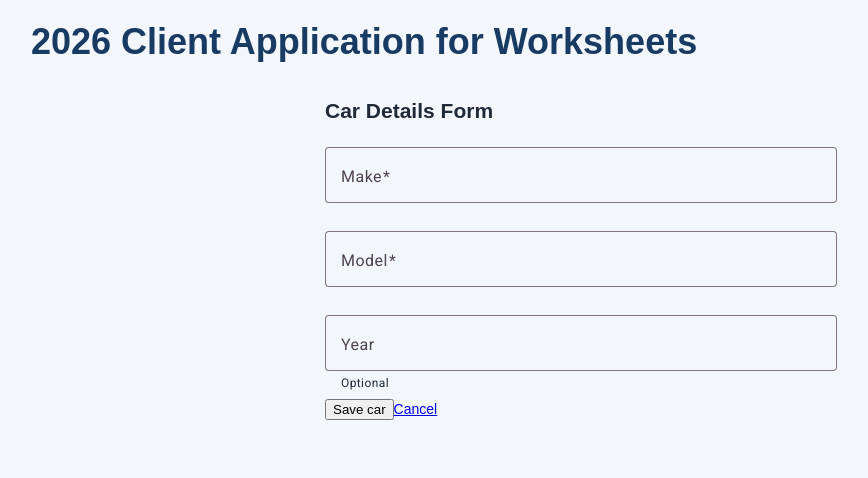
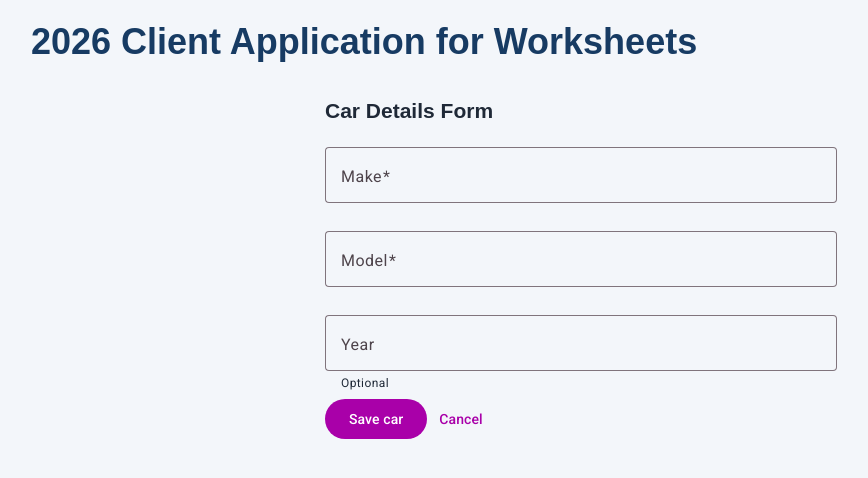
Before and after one commit to S00272657/WP2-AngularWorksheets, an Angular app: page /cars/new in a window 1280 px wide. Shown: the top 478 px of the page, without its empty margins (59-927 px from the left). Built offline with nearby package versions, Linux system fonts and the light colour scheme.

Commit message:
WS4 - task4 added material styling to buttons on form

```diff
--- a/src/app/features/cars/car-form/car-form.html
+++ b/src/app/features/cars/car-form/car-form.html
@@ -21,30 +21,42 @@
 
   <!-- Model Field -->
   <div class="form-group">
-    <mat-form-field appearance="outline" >
+    <mat-form-field appearance="outline">
       <mat-label>Model</mat-label>
       <input matInput formControlName="model" placeholder="e.g. Corolla" />
-      <mat-error>Model is required</mat-error>
+
+      @if (carForm.controls.make.hasError('required')) {
+      <mat-error>Make is required</mat-error>
+      } @else if (carForm.controls.make.hasError('maxlength')) {
+      <mat-error>Make must be 30 characters or fewer</mat-error> }
+
     </mat-form-field>
   </div>
 
 
   <!-- Year Field -->
   <div class="form-group">
-    <mat-form-field appearance="outline" >
+    <mat-form-field appearance="outline">
       <mat-label>Year</mat-label>
       <input matInput formControlName="year" placeholder="e.g. 2022" />
       <mat-hint>Optional</mat-hint>
+
+      @if (carForm.controls.year.hasError('min')) {
+      <mat-error>Year must be 1950 or later</mat-error>
+      } @else if (carForm.controls.year.hasError('max')) {
+      <mat-error>Year must be {{ currentYear + 1 }} or earlier</mat-error>
+      }
     </mat-form-field>
   </div>
 
   <!-- Action Buttons -->
   @if (saveError(); as message) { <p role="alert">{{ message }}</p> }
-    <div class="button-group">
-      <button type="submit" [disabled]="saving()">
-        {{ saving() ? 'Saving...' : 'Save car' }}
-      </button>
-      <a routerLink="/cars">Cancel</a>
-    </div>
+  <div class="button-group">
+    <button matButton="filled" type="submit" [disabled]="saving()">
+      {{ saving() ? 'Saving...' : 'Save car' }}
+    </button>
+    <a matButton routerLink="/cars">Cancel</a>
 
-</form>
+  </div>
+
+  </form>
```
